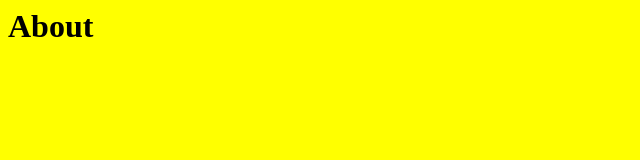
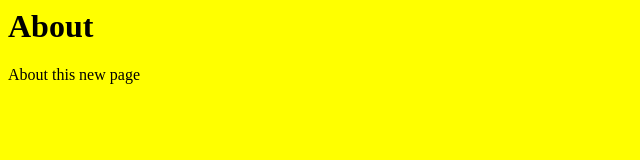
Before and after one commit to mizas0123/FirstTest, a plain HTML site: page about_page.html in a window 1280 px wide. Shown: the whole page, without its empty margins (0-640 px from the left). Drawn offline with Linux system fonts and the light colour scheme.

Commit message:
Update about_page.html

```diff
--- a/about_page.html
+++ b/about_page.html
@@ -3,5 +3,6 @@
 </title>
   <body bgcolor="yellow">
   <h1>About</h1>
+    <p>About this new page</p>
   </body>
 </html>
```
